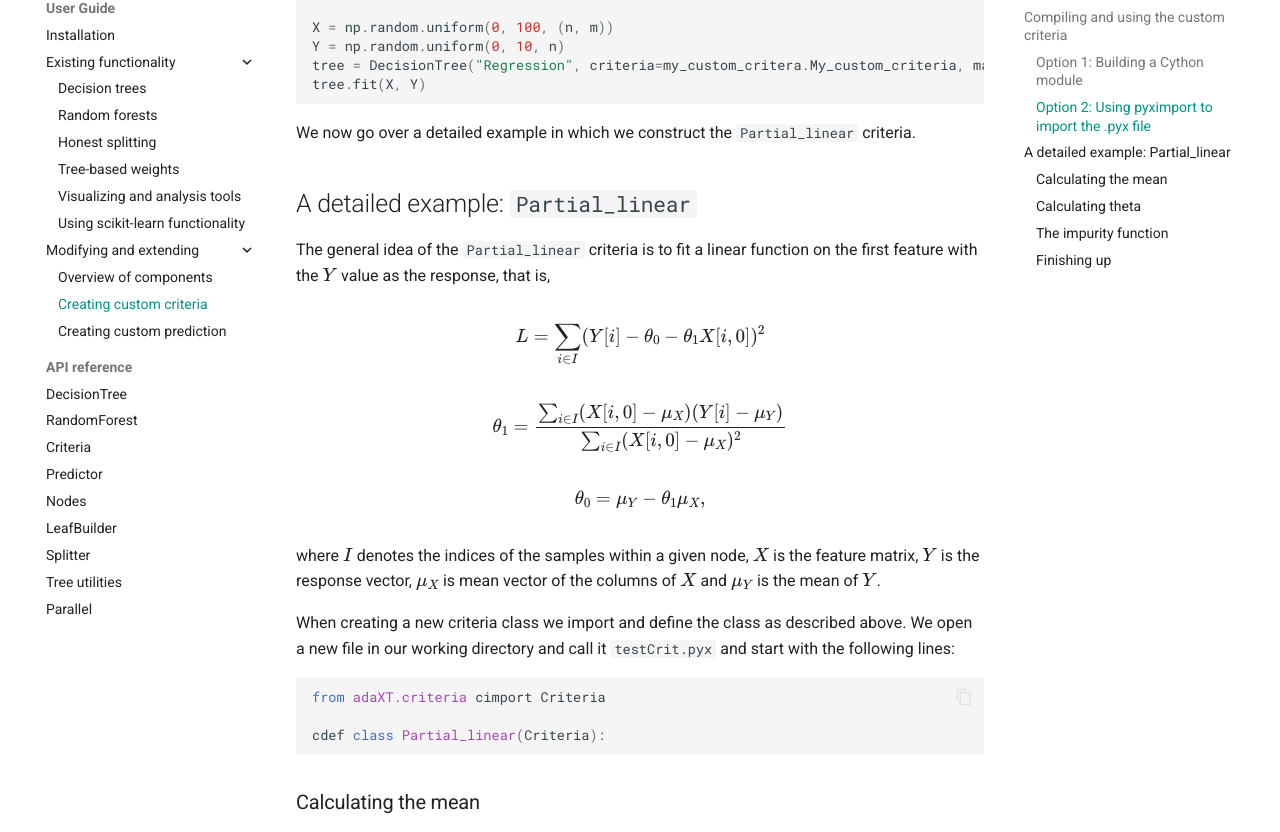
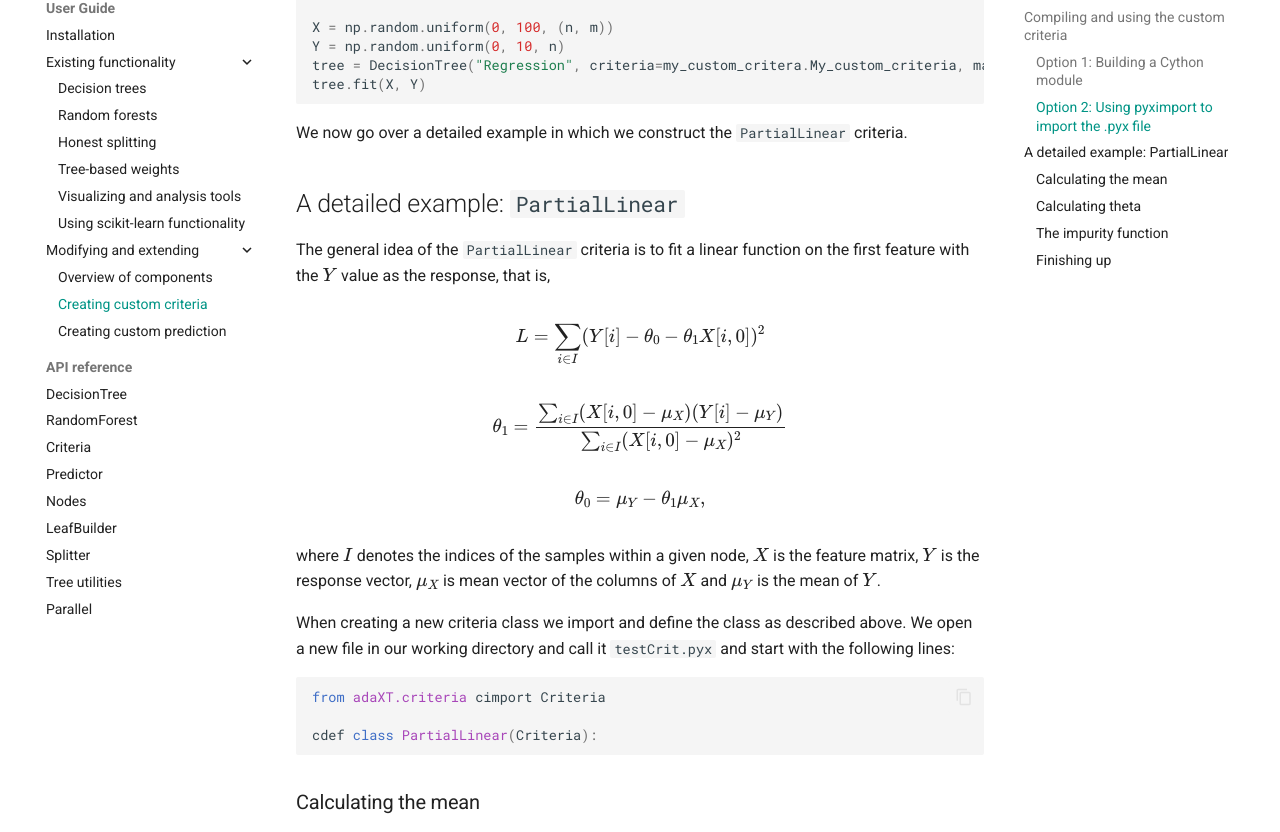
Before and after one commit to NiklasPfister/adaXT, an MkDocs documentation site: the page built from docs/user_guide/creatingCriteria.md, in a window 1280 px wide and 1400 px high, scrolled down 2565 px. Shown: the part 136-968 px from the top of the window. Built offline with MkDocs 1.6.1 and Material for MkDocs 9.7.7, drawn with Linux system fonts in a browser that asks for light colours; comment, search, counter and statistics services are not loaded; some of the changed text lies outside the part shown.

Commit message:
Naming change to camelcase for criteria

````diff
--- a/docs/assets/examples/creating_custom_criteria/example_usage.py
+++ b/docs/assets/examples/creating_custom_criteria/example_usage.py
@@ -15,7 +15,7 @@ Y = np.random.uniform(0, 10, n)
 
 # Initialize and fit tree
 tree = DecisionTree("Regression",
-                    criteria=testCrit.Partial_linear,
+                    criteria=testCrit.PartialLinear,
                     max_depth=3)
 tree.fit(X, Y)
 
--- a/docs/user_guide/creatingCriteria.md
+++ b/docs/user_guide/creatingCriteria.md
@@ -139,12 +139,12 @@ tree = DecisionTree("Regression", criteria=my_custom_critera.My_custom_criteria,
 tree.fit(X, Y)
 ```
 
-We now go over a detailed example in which we construct the `Partial_linear`
+We now go over a detailed example in which we construct the `PartialLinear`
 criteria.
 
-## A detailed example: `Partial_linear`
+## A detailed example: `PartialLinear`
 
-The general idea of the `Partial_linear` criteria is to fit a linear function on
+The general idea of the `PartialLinear` criteria is to fit a linear function on
 the first feature with the $Y$ value as the response, that is,
 
 $$
@@ -170,7 +170,7 @@ and start with the following lines:
 ```python
 from adaXT.criteria cimport Criteria
 
-cdef class Partial_linear(Criteria):
+cdef class PartialLinear(Criteria):
 ```
 
 ### Calculating the mean
@@ -316,7 +316,7 @@ X = np.random.uniform(0, 100, (n, m))
 Y = np.random.uniform(0, 10, n)
 
 # Initialize and fit tree
-tree = DecisionTree("Regression", testCrit.Partial_linear, max_depth=3)
+tree = DecisionTree("Regression", testCrit.PartialLinear, max_depth=3)
 tree.fit(X, Y)
 
 # Plot the tree
@@ -324,7 +324,7 @@ plot_tree(tree)
 plt.show()
 ```
 
-This creates a regression tree with the newly created custom `Partial_linear`
+This creates a regression tree with the newly created custom `PartialLinear`
 criteria class, specifies the `max_depth` to be 3 and then plots the tree using
 both the
 [plot_tree](../api_docs/tree_utils.md#adaXT.decision_tree.tree_utils.plot_tree) based
--- a/time_random_forest.py
+++ b/time_random_forest.py
@@ -1,6 +1,6 @@
 from multiprocessing import cpu_count
 from adaXT.random_forest import RandomForest
-from adaXT.criteria import Gini_index, Squared_error, Entropy
+from adaXT.criteria import GiniIndex, SquaredError, Entropy
 import matplotlib.pyplot as plt
 import time
 import numpy as np
@@ -39,7 +39,7 @@ def get_classification_data(
 def run_gini_index(X, Y, n_jobs, n_estimators):
     forest = RandomForest(
         forest_type="Classification",
-        criteria=Gini_index,
+        criteria=GiniIndex,
         n_estimators=n_estimators,
         n_jobs=n_jobs,
     )
@@ -65,7 +65,7 @@ def run_entropy(X, Y, n_jobs, n_estimators):
 def run_squared_error(X, Y, n_jobs, n_estimators):
     forest = RandomForest(
         forest_type="Regression",
-        criteria=Squared_error,
+        criteria=SquaredError,
         n_estimators=n_estimators,
         n_jobs=n_jobs,
     )
````
Also changed, not shown: docs/user_guide/decision_tree.md (+6 -6 lines), docs/user_guide/random_forest.md (+4 -4 lines), docs/user_guide/scikit_learn.md (+3 -3 lines), time_decision_tree.py (+6 -6 lines), 11 other files.
